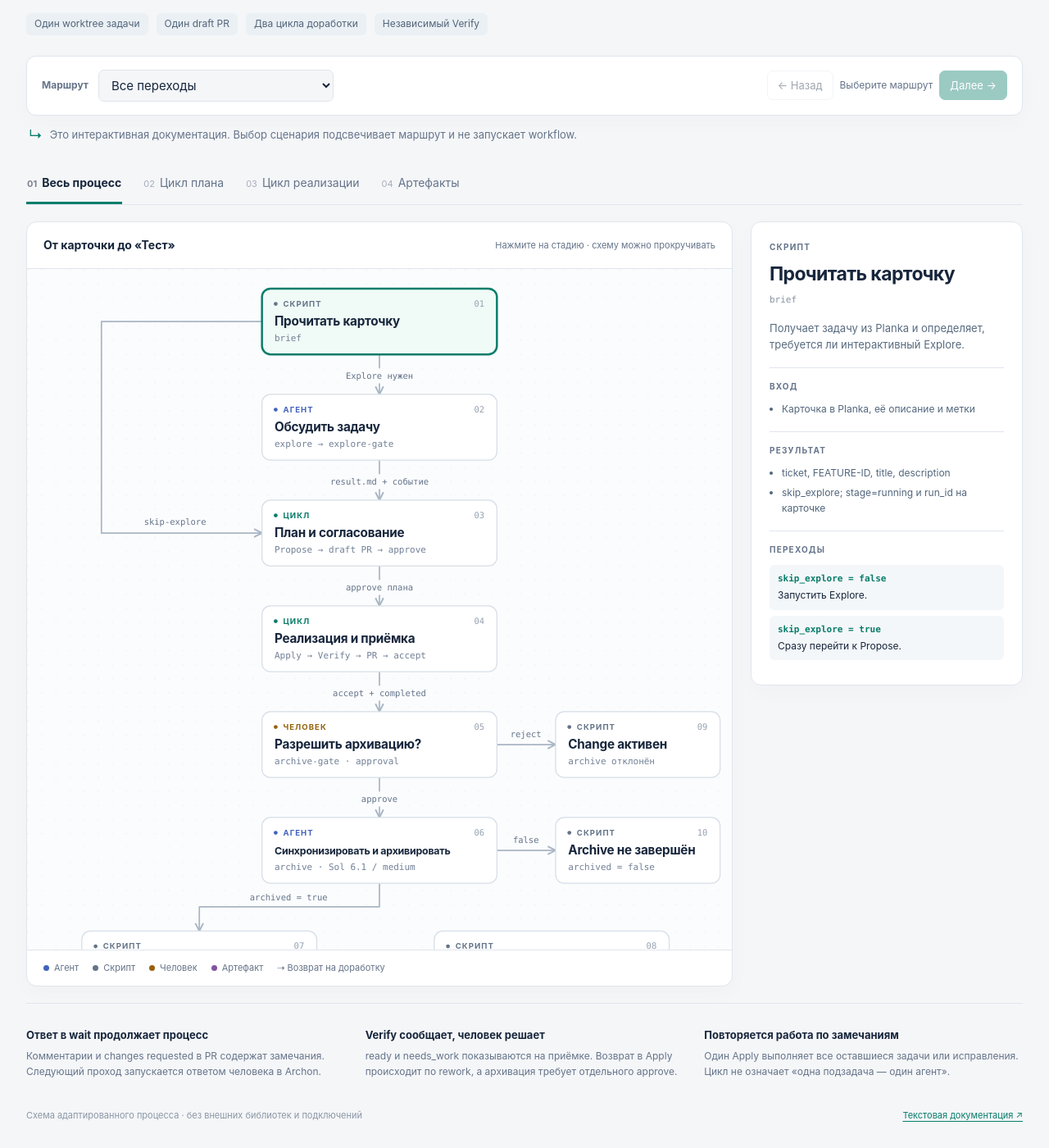
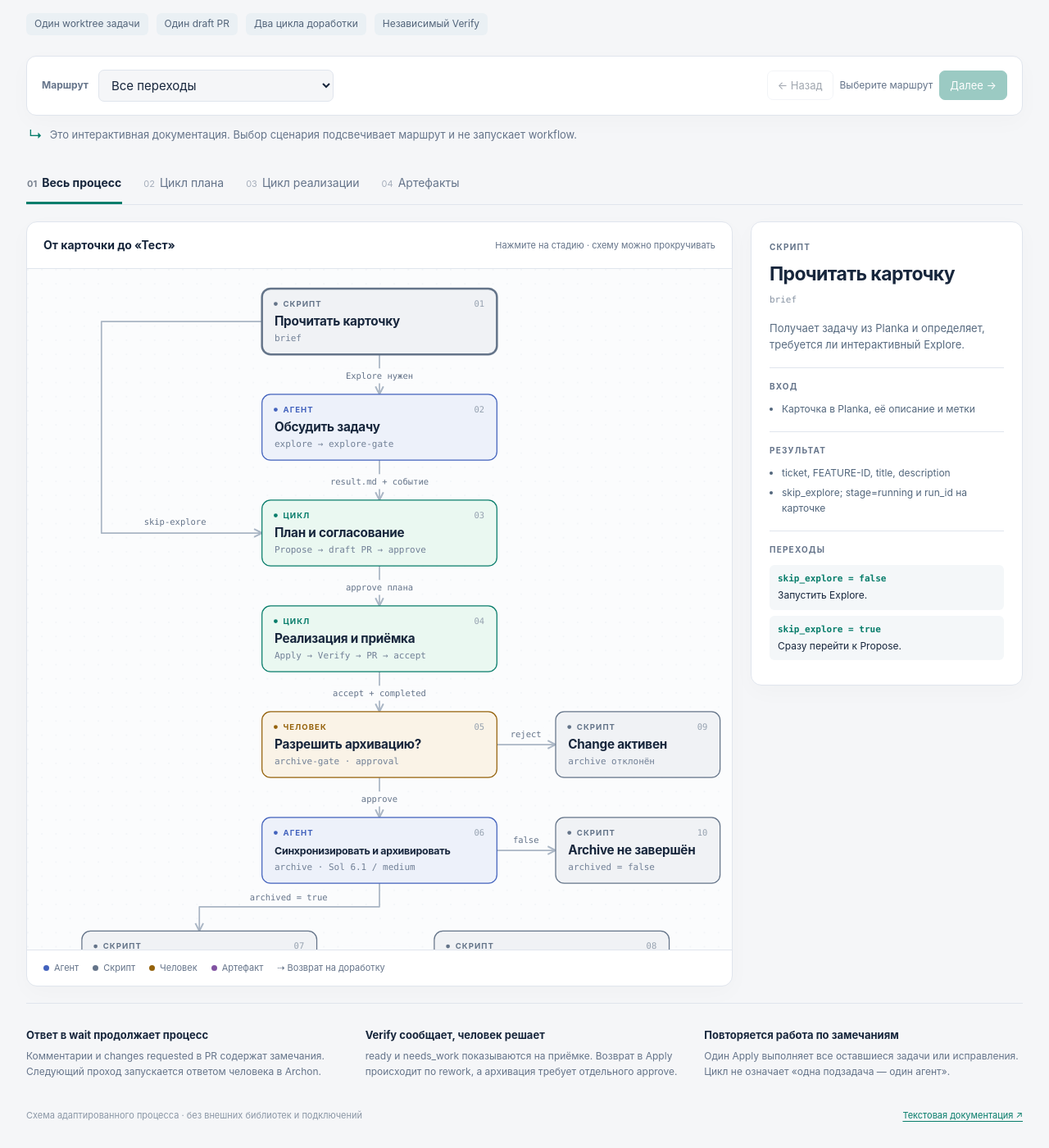
Before and after one commit to khataev/archon-pipeline-showcase, a Jekyll site: the page docs/pipeline.html, which Jekyll copies as it is, in a window 1280 px wide and 1400 px high, scrolled down 236 px. Shown: the whole window at 82% size. Built offline with Jekyll 4.4.1, drawn with Linux system fonts in a browser that asks for light colours.

Commit message:
Upd interactive map

```diff
--- a/docs/pipeline.html
+++ b/docs/pipeline.html
@@ -63,11 +63,8 @@
     .edge-label { font: 11px ui-monospace, Consolas, monospace; fill: #65748a; }
     .edge-label-bg { fill: #fbfcfd; }
     .stage { cursor: pointer; outline: none; }
-    .stage rect.node-body { fill: #fff; stroke: #d6dee8; stroke-width: 1.3; }
-    .stage:hover rect.node-body { stroke: #879aad; }
-    .stage.selected rect.node-body, .stage:focus-visible rect.node-body { stroke: var(--accent); stroke-width: 2.6; fill: #f0faf6; }
-    .stage.on-route rect.node-body { stroke: #83b6a9; fill: #f8fcfa; }
-    .stage.on-route.selected rect.node-body { fill: #eaf8f1; stroke: var(--accent); }
+    .stage rect.node-body { fill: var(--kind-tint); stroke: var(--kind-color); stroke-width: 1.3; }
+    .stage.selected rect.node-body, .stage:focus-visible rect.node-body { stroke-width: 2.6; }
     .stage-title { font-size: 16px; font-weight: 650; fill: var(--ink); letter-spacing: -.25px; }
     .stage-subtitle { font: 11.5px ui-monospace, Consolas, monospace; fill: #728197; }
     .stage-kind { font-size: 10px; letter-spacing: 1.1px; font-weight: 700; }
@@ -217,11 +214,11 @@
     }
 
     const kinds = {
-      agent: {label: "Агент", color: "#4262bd"},
-      script: {label: "Скрипт", color: "#647489"},
-      human: {label: "Человек", color: "#95620b"},
-      artifact: {label: "Артефакт", color: "#8153a2"},
-      cycle: {label: "Цикл", color: "#087d6b"}
+      agent: {label: "Агент", color: "#4262bd", tint: "#edf1fa"},
+      script: {label: "Скрипт", color: "#647489", tint: "#f0f2f5"},
+      human: {label: "Человек", color: "#95620b", tint: "#faf3e7"},
+      artifact: {label: "Артефакт", color: "#8153a2", tint: "#f5eff9"},
+      cycle: {label: "Цикл", color: "#087d6b", tint: "#eaf8f1"}
     };
     const artifacts = {
       explore: {title: "Итоги Explore", path: "tmp/archon/RUN/explore/result.md", storage: "Временный файл · не в Git", description: "Согласованные выводы и решения интерактивного обсуждения. После записи и закрытия файла отправляется событие explore.completed.", producer: "Explore", consumer: "Propose; полный текст также остаётся в output read-explore"},
@@ -374,7 +371,7 @@
       view.nodes.forEach((box,index) => {
         const stage = stages[box.id];
         const kind = kinds[stage.kind];
-        const group = svgElement("g",{class:"stage"+(state.selected===box.id?" selected":"")+(route.includes(box.id)?" on-route":""),tabindex:0,role:"button","aria-label":stage.title+" — "+kind.label,"aria-pressed":String(state.selected===box.id),"data-node":box.id});
+        const group = svgElement("g",{style:"--kind-color:"+kind.color+";--kind-tint:"+kind.tint,class:"stage"+(state.selected===box.id?" selected":"")+(route.includes(box.id)?" on-route":""),tabindex:0,role:"button","aria-label":stage.title+" — "+kind.label,"aria-pressed":String(state.selected===box.id),"data-node":box.id});
         group.append(svgElement("title",{},stage.summary));
         group.append(svgElement("rect",{x:box.x,y:box.y,width:box.w,height:box.h,rx:11,class:"node-body"}));
         group.append(svgElement("rect",{x:box.x+15,y:box.y+17,width:5,height:5,rx:2.5,fill:kind.color}));
```
